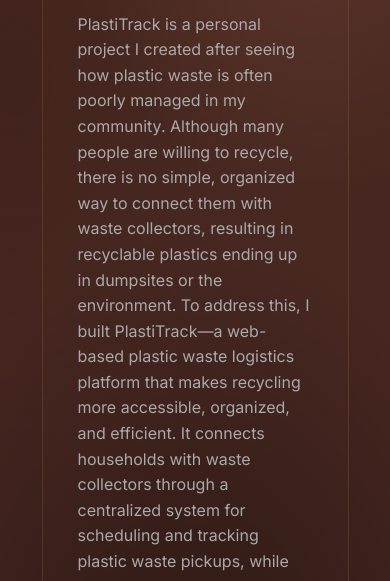
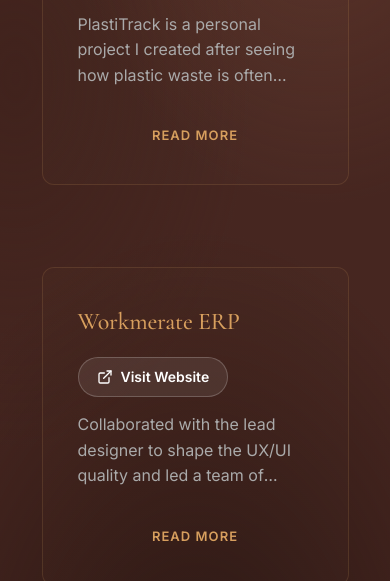
Before and after one commit to TOLUWALASE007/tolu-portfolio, a plain HTML site: page index.html in a window 390 px wide. Shown: the part 6083-6664 px from the top of the page. Drawn offline with Linux system fonts and the light colour scheme.

Commit message:
feat: add read more toggle for mobile view project cards

```diff
--- a/index.html
+++ b/index.html
@@ -1397,6 +1397,10 @@
       font-weight: 500
     }
 
+    .read-more-btn {
+      display: none;
+    }
+
     /* ============ responsive ============ */
     @media (max-width:920px) {
       .rail {
@@ -1444,6 +1448,42 @@
         .status {
           display: none;
         }
+      }
+
+      .project-desc {
+        display: -webkit-box;
+        -webkit-line-clamp: 3;
+        -webkit-box-orient: vertical;
+        overflow: hidden;
+        margin-bottom: 8px !important;
+      }
+
+      .project-desc.expanded {
+        display: block;
+        overflow: visible;
+      }
+
+      .read-more-btn {
+        display: inline-block;
+        margin-top: 10px;
+        color: var(--amber);
+        font-family: 'Inter', sans-serif;
+        font-size: 13px;
+        font-weight: 600;
+        letter-spacing: .08em;
+        text-transform: uppercase;
+        background: transparent;
+        border: none;
+        cursor: pointer;
+        padding: 6px 0;
+        outline: none;
+        z-index: 5;
+        position: relative;
+        transition: opacity 0.2s ease;
+      }
+
+      .read-more-btn:hover {
+        opacity: 0.8;
       }
 
       .topbar {
@@ -1884,7 +1924,7 @@
                 View on GitHub
               </a>
             </div>
-            <p style="color:#aaa; font-size:16px; margin:0; line-height:1.6; position:relative; z-index:2;">
+            <p class="project-desc" style="color:#aaa; font-size:16px; margin:0; line-height:1.6; position:relative; z-index:2;">
               PlastiTrack is a personal project I created after seeing how plastic waste is often poorly managed in my
               community. Although many people are willing to recycle, there is no simple, organized way to connect
               them with waste collectors, resulting in recyclable plastics ending up in dumpsites or the environment.
@@ -1895,6 +1935,7 @@
               recycling easier for everyone involved, PlastiTrack aims to reduce plastic pollution, increase recycling
               rates, and contribute to building cleaner, healthier, and more sustainable communities.
             </p>
+            <button class="read-more-btn">Read More</button>
           </div>
 
           <!-- Project 2 -->
@@ -1913,9 +1954,10 @@
                 Visit Website
               </a>
             </div>
-            <p style="color:#aaa; font-size:16px; margin:0; line-height:1.6; position:relative; z-index:2;">
+            <p class="project-desc" style="color:#aaa; font-size:16px; margin:0; line-height:1.6; position:relative; z-index:2;">
               Collaborated with the lead designer to shape the UX/UI quality and led a team of developers in building Workmerate ERP—a comprehensive Enterprise Resource Planning & Financial Management platform. Engineered specifically to comply with the Nigeria Tax Act (NTA) 2025, the system automates tax accounting and enables seamless real-time data migration with tax authorities ahead of the 2026 compliance mandate. The platform consolidates core operational workflows—including double-entry accounting ledgers, automated payroll, inventory management, and multi-tenant billing—into a secure, high-performance web interface designed for business-critical scalability.
             </p>
+            <button class="read-more-btn">Read More</button>
           </div>
 
         </div>
@@ -2020,6 +2062,17 @@
         }
       });
     }
+
+    // Read More / Less toggle for mobile project cards
+    document.querySelectorAll('.read-more-btn').forEach(btn => {
+      btn.addEventListener('click', () => {
+        const desc = btn.previousElementSibling;
+        if (desc && desc.classList.contains('project-desc')) {
+          const isExpanded = desc.classList.toggle('expanded');
+          btn.textContent = isExpanded ? 'Read Less' : 'Read More';
+        }
+      });
+    });
   </script>
 </body>
 
```
